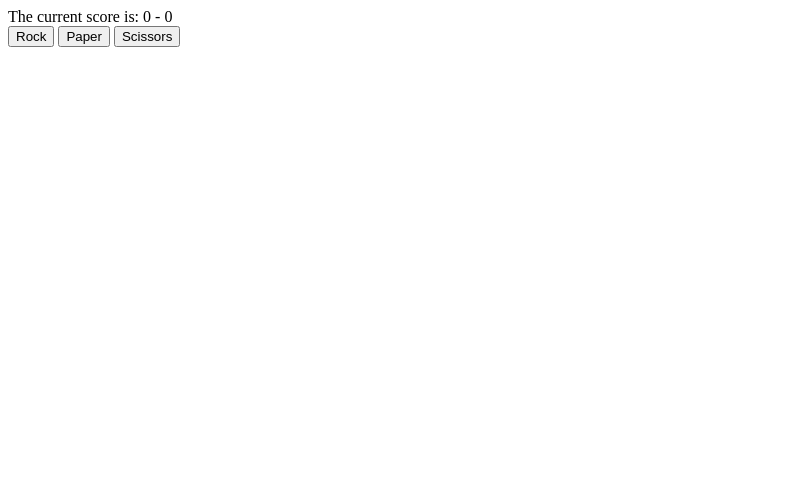
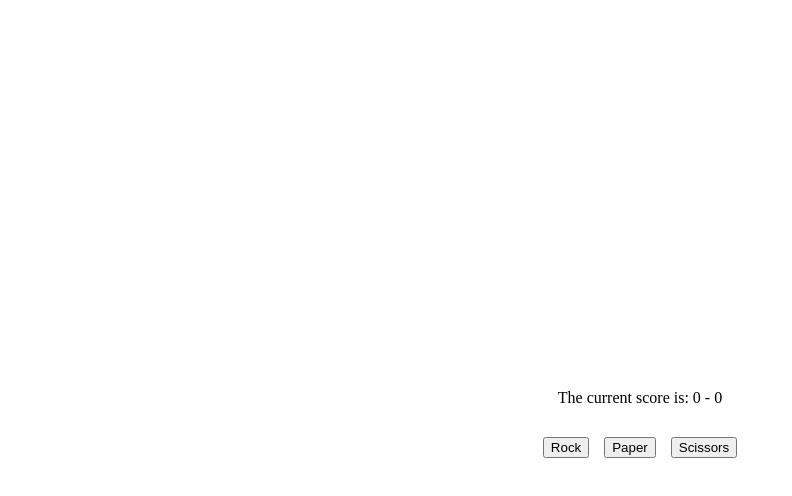
Before and after one commit to mazur-kacper/rock-paper-scissors, a plain HTML site: page index.html in a window 1280 px wide. Shown: the whole page, without its empty margins (0-792 px from the left). Drawn offline with Linux system fonts and the light colour scheme.

Commit message:
Add CSS to center the game on the webpage and make gaps between items

```diff
--- a/index.html
+++ b/index.html
@@ -2,7 +2,8 @@
 <html>
   <head>
     <meta charset="UTF-8" />
-    <title>Title</title>
+    <title>Rock-Paper-Scissors</title>
+    <link rel="stylesheet" href="style.css" />
   </head>
   <body>
     <div id="result"></div>
--- /dev/null
+++ b/style.css
@@ -0,0 +1,17 @@
+html,
+body {
+  height: 100%;
+}
+
+body {
+  display: flex;
+  flex-direction: column;
+  align-items: center;
+  justify-content: center;
+  gap: 30px;
+}
+
+#buttons {
+  display: flex;
+  gap: 15px;
+}
```
